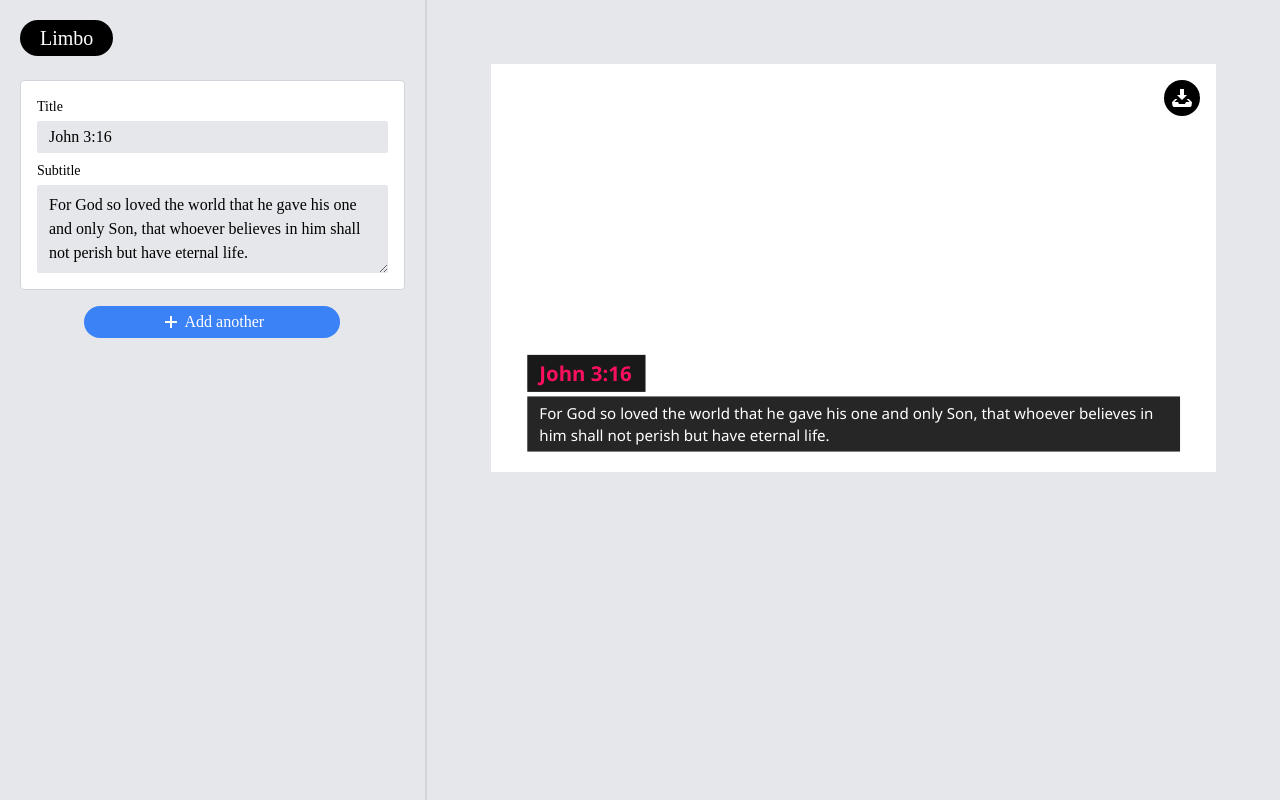
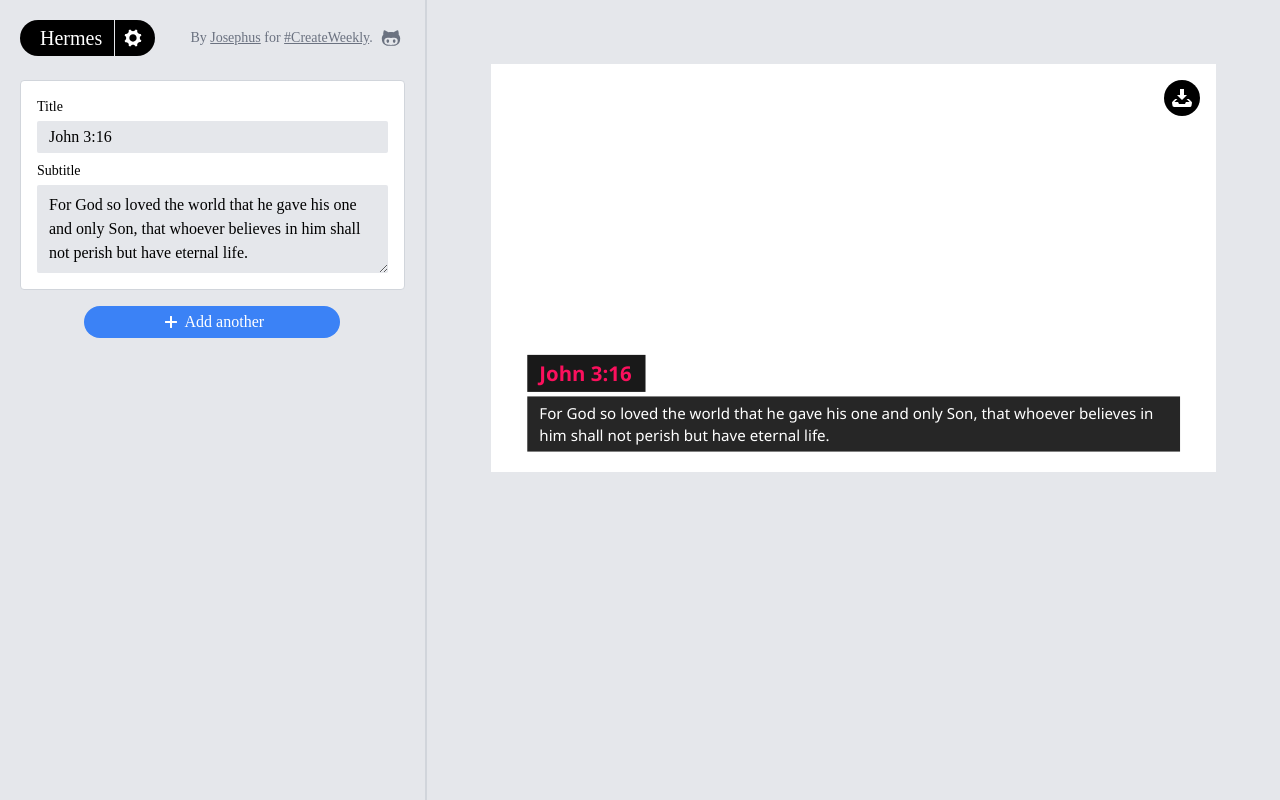
Before and after one commit to JosephusPaye/hermes, a Vue app: page / in a window 1280 px wide. Built offline with nearby package versions, Linux system fonts and the light colour scheme; a web font is replaced by a local one.

Commit message:
Rename to Hermes

```diff
--- a/index.html
+++ b/index.html
@@ -4,7 +4,7 @@
     <meta charset="UTF-8" />
     <link rel="icon" href="/favicon.ico" />
     <meta name="viewport" content="width=device-width, initial-scale=1.0" />
-    <title>Limbo: generate lower thirds that go lower than Hermes Conrad</title>
+    <title>Hermes: lower thirds that do the limbo</title>
     <link rel="stylesheet" href="https://rsms.me/inter/inter.css" />
   </head>
   <body>
--- a/src/components/Credits.vue
+++ /dev/null
@@ -1,33 +0,0 @@
-<template>
-  <div class="text-center text-gray-500 text-sm">
-    Created by
-    <a
-      class="underline"
-      href="https://twitter.com/JosephusPaye"
-      target="_blank"
-      rel="noopener"
-      >Josephus Paye II</a
-    >
-    for
-    <a
-      class="underline"
-      href="https://twitter.com/JosephusPaye/status/1214853295023411200"
-      target="_blank"
-      rel="noopener"
-      >#CreateWeekly</a
-    >. View on
-    <a
-      class="underline"
-      href="https://github.com/JosephusPaye/cadence"
-      target="_blank"
-      rel="noopener"
-      >Github</a
-    >.
-  </div>
-</template>
-
-<script>
-export default {
-  name: 'Credits',
-};
-</script>
--- a/src/components/Header.vue
+++ b/src/components/Header.vue
@@ -1,12 +1,13 @@
 <template>
-  <div class="px-5 pt-5 flex">
+  <div class="px-5 pt-5 flex items-center w-full">
     <div
-      class="text-xl bg-black text-white leading-none px-5 py-2 rounded-full"
+      class="text-xl bg-black text-white cursor-default select-none leading-none pl-5 pr-3 h-9 flex items-center rounded-full rounded-r-none"
+      title="Lower thirds that do the limbo"
     >
-      Limbo
+      Hermes
     </div>
-    <!-- <button
-      class="border-l border-gray-200 bg-black text-white rounded-full rounded-l-none pr-3 pl-2"
+    <button
+      class="border-l border-gray-200 bg-black text-white rounded-full rounded-l-none pr-3 pl-2 h-9 flex items-center cursor-default hover:opacity-80 focus:opacity-80"
     >
       <svg
         version="1.1"
@@ -20,7 +21,47 @@
           d="M16.783 10c0-1.049 0.646-1.875 1.617-2.443-0.176-0.584-0.407-1.145-0.692-1.672-1.089 0.285-1.97-0.141-2.711-0.883-0.741-0.74-0.968-1.621-0.683-2.711-0.527-0.285-1.088-0.518-1.672-0.691-0.568 0.97-1.595 1.615-2.642 1.615-1.048 0-2.074-0.645-2.643-1.615-0.585 0.173-1.144 0.406-1.671 0.691 0.285 1.090 0.059 1.971-0.684 2.711-0.74 0.742-1.621 1.168-2.711 0.883-0.285 0.527-0.517 1.088-0.691 1.672 0.97 0.568 1.615 1.394 1.615 2.443 0 1.047-0.645 2.074-1.615 2.643 0.175 0.584 0.406 1.144 0.691 1.672 1.090-0.285 1.971-0.059 2.711 0.682s0.969 1.623 0.684 2.711c0.527 0.285 1.087 0.518 1.672 0.693 0.568-0.973 1.595-1.617 2.643-1.617 1.047 0 2.074 0.645 2.643 1.617 0.584-0.176 1.144-0.408 1.672-0.693-0.285-1.088-0.059-1.969 0.683-2.711 0.741-0.74 1.622-1.166 2.711-0.883 0.285-0.527 0.517-1.086 0.692-1.672-0.973-0.569-1.619-1.395-1.619-2.442zM10 13.652c-2.018 0-3.653-1.635-3.653-3.652 0-2.018 1.636-3.654 3.653-3.654s3.652 1.637 3.652 3.654c0 2.018-1.634 3.652-3.652 3.652z"
         ></path>
       </svg>
-    </button> -->
+    </button>
+    <div class="text-gray-500 text-sm ml-auto flex pr-1">
+      <div>
+        By
+        <a
+          class="underline hover:text-gray-900 focus:text-gray-900"
+          href="https://twitter.com/JosephusPaye"
+          target="_blank"
+          rel="noopener"
+          >Josephus</a
+        >
+        for
+        <a
+          class="underline hover:text-gray-900 focus:text-gray-900"
+          href="https://twitter.com/JosephusPaye/status/1214853295023411200"
+          target="_blank"
+          rel="noopener"
+          >#CreateWeekly</a
+        >.
+      </div>
+      <a
+        class="ml-2 hover:text-gray-900 focus:text-gray-900"
+        href="https://github.com/JosephusPaye/hermes"
+        target="_blank"
+        rel="noopener"
+        title="View source on GitHub"
+      >
+        <svg
+          version="1.1"
+          xmlns="http://www.w3.org/2000/svg"
+          width="20"
+          height="20"
+          viewBox="0 0 20 20"
+        >
+          <path
+            fill="currentColor"
+            d="M13.18 11.309c-0.718 0-1.3 0.807-1.3 1.799 0 0.994 0.582 1.801 1.3 1.801s1.3-0.807 1.3-1.801c-0.001-0.992-0.582-1.799-1.3-1.799zM17.706 6.626c0.149-0.365 0.155-2.439-0.635-4.426 0 0-1.811 0.199-4.551 2.080-0.575-0.16-1.548-0.238-2.519-0.238-0.973 0-1.945 0.078-2.52 0.238-2.741-1.881-4.552-2.080-4.552-2.080-0.789 1.987-0.781 4.061-0.634 4.426-0.928 1.008-1.495 2.219-1.495 3.871 0 7.186 5.963 7.301 7.467 7.301 0.342 0 1.018 0.002 1.734 0.002s1.392-0.002 1.732-0.002c1.506 0 7.467-0.115 7.467-7.301 0-1.652-0.566-2.863-1.494-3.871zM10.028 16.915h-0.056c-3.771 0-6.709-0.449-6.709-4.115 0-0.879 0.31-1.693 1.047-2.369 1.227-1.127 3.305-0.531 5.662-0.531 0.010 0 0.020 0 0.029 0s0.018 0 0.027 0c2.357 0 4.436-0.596 5.664 0.531 0.735 0.676 1.045 1.49 1.045 2.369 0 3.666-2.937 4.115-6.709 4.115zM6.821 11.309c-0.718 0-1.3 0.807-1.3 1.799 0 0.994 0.582 1.801 1.3 1.801s1.301-0.807 1.301-1.801c0-0.992-0.582-1.799-1.301-1.799z"
+          ></path>
+        </svg>
+      </a>
+    </div>
   </div>
 </template>
 
```
